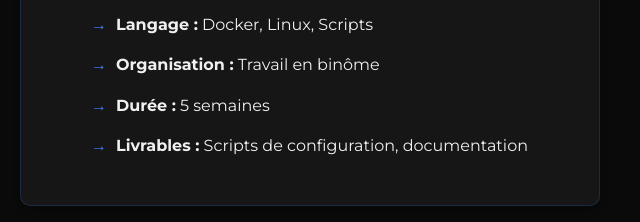
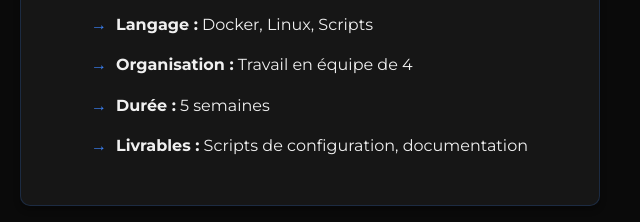
Before and after one commit to Tx-diloxi/Portfolio, a plain HTML site: page files/projet/projet_1.03.html in a window 1280 px wide. Shown: the part 737-959 px from the top of the page, 640-1280 px from the left. Drawn offline with Linux system fonts and the light colour scheme.

Commit message:
changement nb participant

```diff
--- a/files/projet/projet_1.03.html
+++ b/files/projet/projet_1.03.html
@@ -54,7 +54,7 @@
                         <li><strong>Compétence :</strong> Installer et configurer un poste pour le développement</li>
                         <li><strong>Apprentissage critique :</strong> Identifier les composants matériels et logiciels</li>
                         <li><strong>Langage :</strong> Docker, Linux, Scripts</li>
-                        <li><strong>Organisation :</strong> Travail en binôme</li>
+                        <li><strong>Organisation :</strong> Travail en équipe de 4</li>
                         <li><strong>Durée :</strong> 5 semaines</li>
                         <li><strong>Livrables :</strong> Scripts de configuration, documentation</li>
                     </ul>
```
Also changed, not shown: 1 other file.
